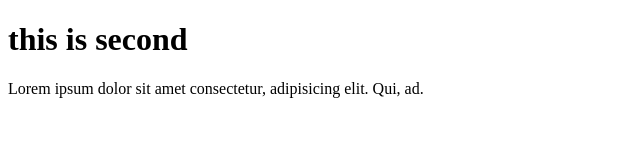
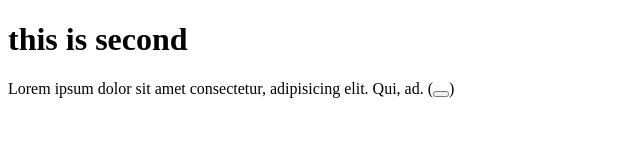
Before and after one commit to Yugesh0407ravidas/local-repo, a plain HTML site: page index.html in a window 1280 px wide. Shown: the full height of the page, 0-640 px from the left. Drawn offline with Linux system fonts and the light colour scheme.

Commit message:
add button

```diff
--- a/index.html
+++ b/index.html
@@ -7,6 +7,6 @@
 </head>
 <body>
     <h1>this is second</h1>
-    <p>Lorem ipsum dolor sit amet consectetur, adipisicing elit. Qui, ad.</p>
+    <p>Lorem ipsum dolor sit amet consectetur, adipisicing elit. Qui, ad. (<button></button>)</p>
 </body>
 </html>
```
